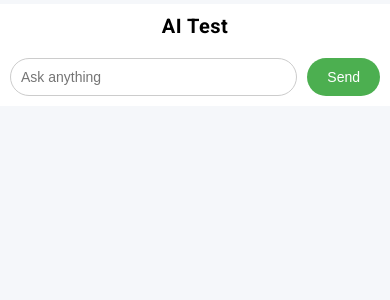
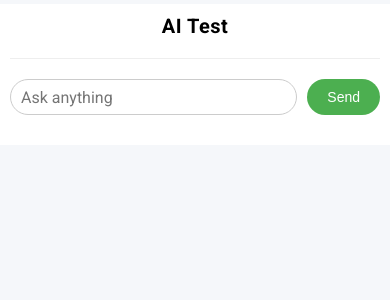
Before and after one commit to ed-ros/openai-fastapi, a FastAPI app: page / in a window 390 px wide. Shown: the top 300 px of the page. Run offline with FastAPI, Linux system fonts and the light colour scheme.

Commit message:
atualiza estilo: textarea (input) e 'pre code' tags

```diff
--- a/static/style.css
+++ b/static/style.css
@@ -10,7 +10,7 @@ html, body {
     overflow-x: hidden; /* No horizontal scrolling */
     font-family: Roboto, Arial, sans-serif;
     background-color: #f5f7fa;
-	padding: 4px 0 4px 0;
+	padding: 4px 0 0 0;
 }
 
 h1 {
@@ -37,7 +37,13 @@ pre {
     padding: 10px;
     border-radius: 5px;
     overflow-x: auto;
+	max-width: 740px;
+	white-space: pre; /* keep formating */
 	line-height: 1.2;
+	margin: 10px 0 10px 0;
+	border: 1px solid #ccc;
+	letter-spacing: 0;
+	box-sizing: border-box;
 }
 
 code {
@@ -60,10 +66,10 @@ p {
 .chat-container {
     display: flex;
     flex-direction: column;
-    max-width: 900px;
+    max-width: 800px;
     margin: 0 auto;
     background: white;
-    padding: 20px;
+    padding: 20px 20px 0 20px;
     border-radius: 10px;
     box-shadow: 0 2px 8px rgba(0,0,0,0.1);
 	letter-spacing: 0.5px;
@@ -72,6 +78,7 @@ p {
 .chat-history {
     flex-grow: 1;
     overflow-y: auto;
+	overflow-x: hidden;
     display: flex;
     flex-direction: column;
     gap: 10px;
@@ -104,6 +111,7 @@ button {
     border-radius: 20px;
     font-size: 16px;
     cursor: pointer;
+	align-self: flex-end;
 }
 
 button:hover {
@@ -111,7 +119,6 @@ button:hover {
 }
 
 .message {
-    max-width: 80%;
     padding: 10px 15px;
     border-radius: 15px;
     font-size: 16px;
@@ -120,15 +127,44 @@ button:hover {
 }
 
 .message.user {
+	max-width: 80%;
     align-self: flex-end;
     background-color: #e0e0e0;
     text-align: right;
 }
 
 .message.assistant {
-    align-self: flex-start;
+    /* align-self: flex-start; */
     background-color: transparent;
     text-align: left;
+}
+
+/* Fixed input form at the bottom */
+.chat-input-form {
+    position: sticky;
+    bottom: 0;
+    background-color: white;
+    padding-top: 20px;
+    padding-bottom: 20px;
+    display: flex;
+    border-top: 1px solid #eee;
+}
+
+textarea {
+	font-family: Roboto, Arial, sans-serif;
+    flex: 1;
+    resize: none;
+	overflow: hidden;
+    overflow-y: auto;
+    padding: 8px 10px 0 10px;
+    font-size: 16px;
+    border: 1px solid #ccc;
+    border-radius: 20px;
+    line-height: 1.2em;
+    max-height: calc(1.2em * 10 + 20px); /* 5 lines + padding */
+}
+textarea:focus {
+	outline: none;
 }
 
 /* Mobile */
@@ -154,8 +190,21 @@ button:hover {
     .message {
         font-size: 15px;
     }
+}
 
-	.message.assistant {
-		max-width: 100%;
+
+.chat-container {
+    /* height: 100vh; */
+    /* overflow: hidden; /* important to keep scroll within chat-history */ */
 }
+
+.chat-history {
+    /* flex: 1; */
+    /* padding: 20px; */
+    /* box-sizing: border-box; */
 }
+
+.chat-input-form {
+    /* padding: 10px 20px; */
+    z-index: 1; /* keep it above messages */
+}
--- a/templates/index.html
+++ b/templates/index.html
@@ -12,6 +12,7 @@
 	<script src="https://cdn.jsdelivr.net/npm/marked/marked.min.js"></script>
 
 	<script>
+
         // Função para enviar o chat via AJAX
         async function sendMessage(event) {
             event.preventDefault(); // Impede o envio tradicional do formulário
@@ -76,7 +77,6 @@
 			}
         }
     </script>
-
 </head>
 <body>
 
@@ -97,12 +97,27 @@
             </div>
         {% endif %}
 
-		<form onsubmit="sendMessage(event)">
+		<form onsubmit="sendMessage(event)" class="chat-input-form">
             <input type="hidden" name="session_id" id="session_id" value="{{ session_id }}">
-            <input type="text" name="user_input" id="user_input" placeholder="Ask anything" required>
+            <textarea name="user_input" id="user_input" placeholder="Ask anything" required rows="1"></textarea>
 			<button type="submit">Send</button>
         </form>
     </div>
+
+	<script>
+		const textarea = document.getElementById("user_input");
+
+		textarea.addEventListener("input", () => {
+			textarea.style.height = "auto";
+			textarea.style.height = Math.min(textarea.scrollHeight, 400) + "px"; // 400px -> 10 lines
+		});
+		textarea.addEventListener("keydown", function(event) {
+			if (event.key === "Enter" && !event.shiftKey) {
+				event.preventDefault(); // prevent newline
+				this.form.requestSubmit(); // submit the form
+				textarea.style.height = "auto";
+			}
+		});
+	</script>
 </body>
-
 </html>
```
Lines whose indentation alone changed are shown as unchanged.
